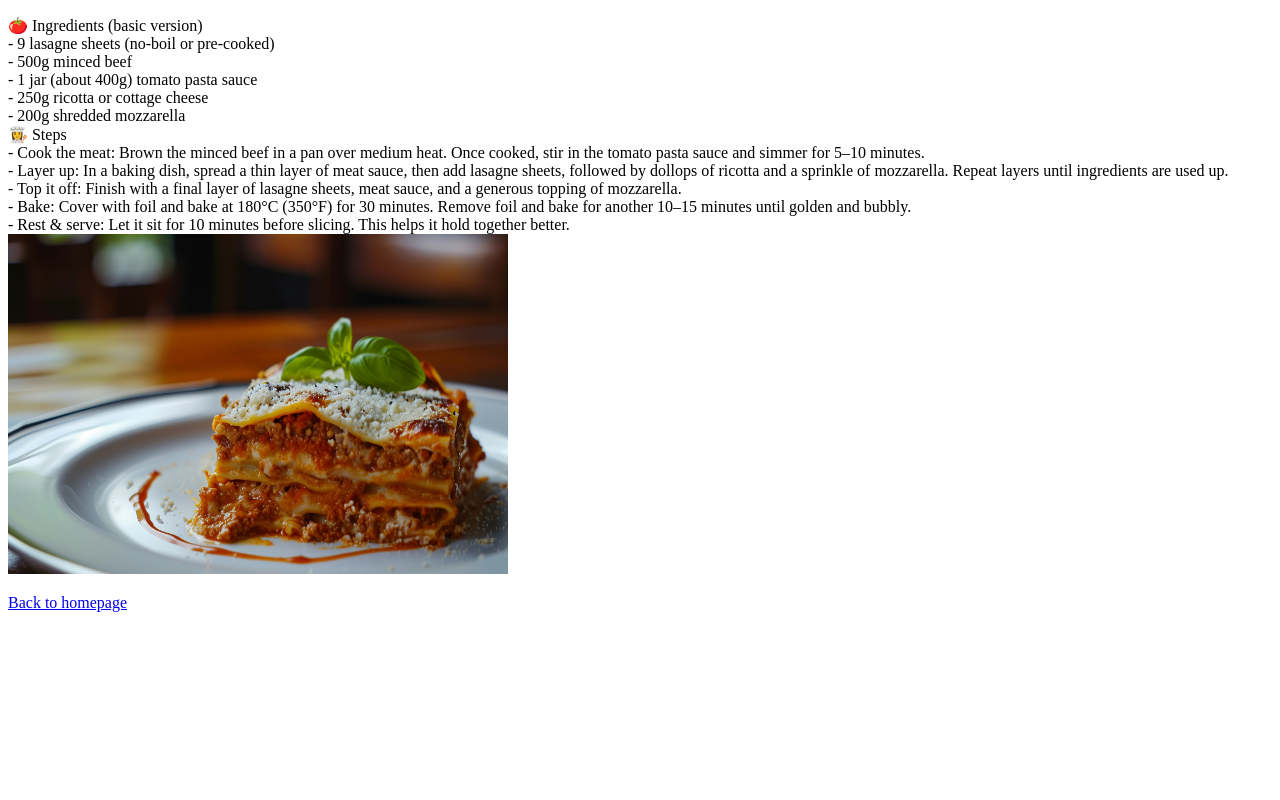
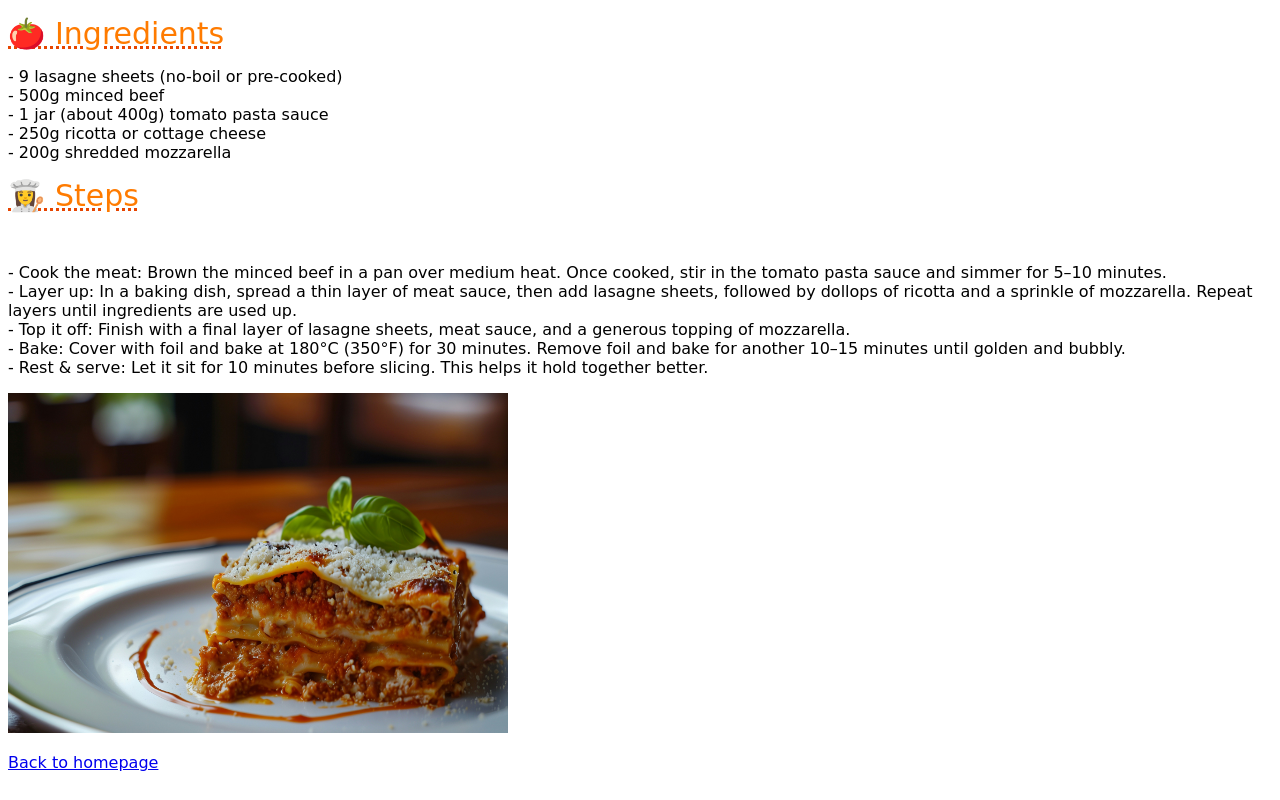
Before and after one commit to c0rax-3/recipes, a plain HTML site: page Dishes/lasagne.html in a window 1280 px wide. Drawn offline with Linux system fonts and the light colour scheme.

Commit message:
Add customisation to pages for the dishes

```diff
--- /dev/null
+++ b/Dishes/lasagne.css
@@ -0,0 +1,9 @@
+p span {
+    color: rgb(255, 123, 0);
+    font-size: 30px;
+    text-decoration: underline dotted rgb(231, 69, 0);
+}
+
+p {
+    font-family: cursive;
+}
--- a/Dishes/lasagne.html
+++ b/Dishes/lasagne.html
@@ -3,24 +3,27 @@
 <head>
     <meta charset="UTF-8">
     <meta name="viewport" content="width=device-width, initial-scale=1.0">
+    <link href="lasagne.css" rel="stylesheet">
     <title>Lasagne recipe</title>
 </head>
 <body>
     <p>
 
-        🍅 Ingredients (basic version) <br>
+        <span>🍅 Ingredients</span> <br>
+        <p>
     - 9 lasagne sheets (no-boil or pre-cooked) <br>
     - 500g minced beef <br>
     - 1 jar (about 400g) tomato pasta sauce <br>
     - 250g ricotta or cottage cheese <br>
-    - 200g shredded mozzarella <br>
-        👩‍🍳 Steps <br>
+    - 200g shredded mozzarella <br> </p>
+       <p><span> 👩‍🍳 Steps </span> </p> <br>
+       <p>
     - Cook the meat: Brown the minced beef in a pan over medium heat. Once cooked, stir in the tomato pasta sauce and simmer for 5–10 minutes.<br>
     - Layer up: In a baking dish, spread a thin layer of meat sauce, then add lasagne sheets, followed by dollops of ricotta and a sprinkle of mozzarella. Repeat layers until ingredients are used up. <br>
     - Top it off: Finish with a final layer of lasagne sheets, meat sauce, and a generous topping of mozzarella. <br>
     - Bake: Cover with foil and bake at 180°C (350°F) for 30 minutes. Remove foil and bake for another 10–15 minutes until golden and bubbly.<br>
     - Rest & serve: Let it sit for 10 minutes before slicing. This helps it hold together better.<br>
-
+</p>
     <img
     src = "../Pictures/lasagne-picture.jpg"
     alt = "Triple-layered lasagne with beef and cheese filling."
--- /dev/null
+++ b/Dishes/steak.css
@@ -0,0 +1,9 @@
+p span{
+    color:rgb(126, 67, 0);
+    font-size: 30px;
+    text-decoration: underline dotted rgb(213, 31, 31);
+}
+
+p {
+    font-family: cursive;
+}
```
Also changed, not shown: Dishes/fruit-salad.css (added, +10 -0 lines), Dishes/fruit-salad.html (+3 -2 lines), Dishes/steak.html (+3 -2 lines).
